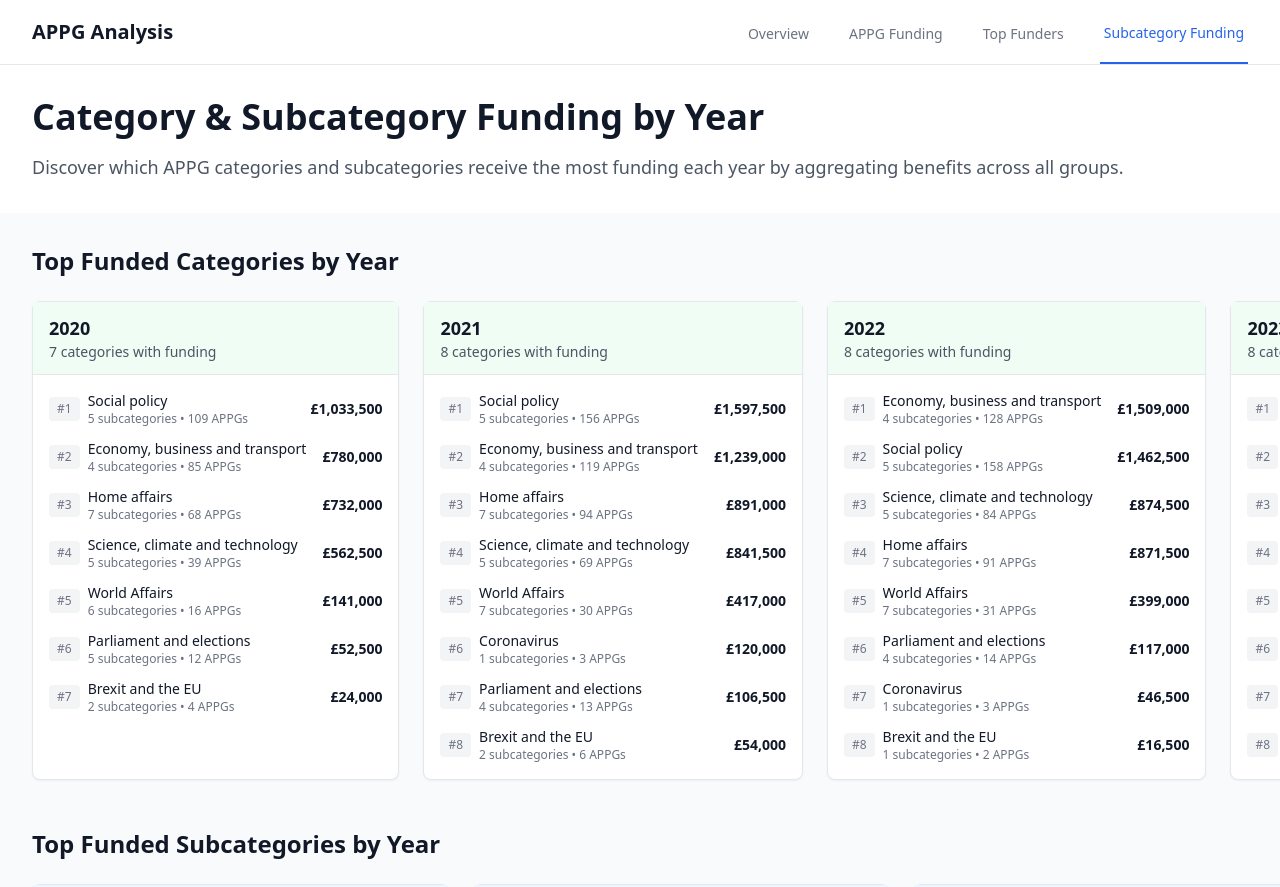
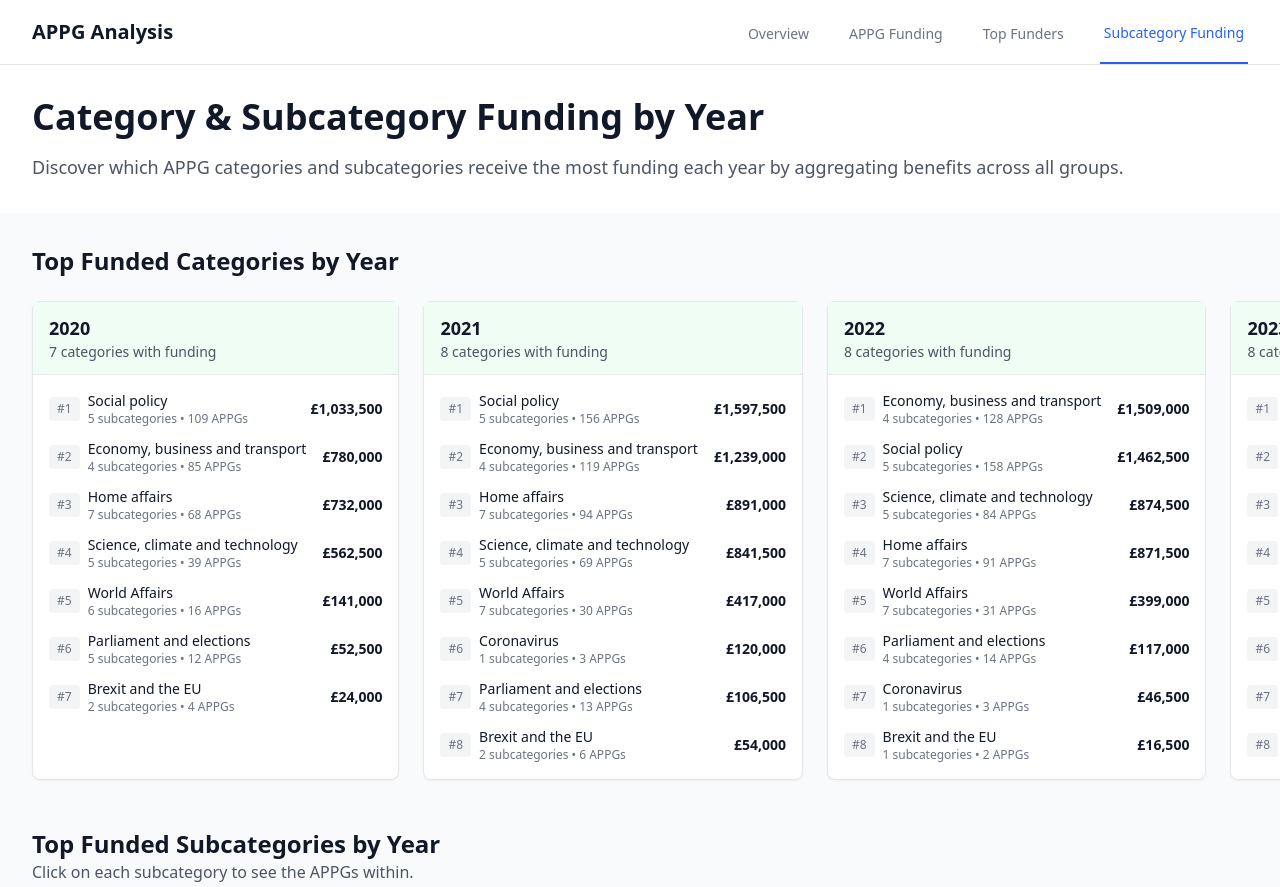
Before and after one commit to ben-lattimore/appg-report-actual, a Next.js app: page /subcategory-funding in a window 1280 px wide. Shown: the top 887 px of the page. Built offline with nearby package versions, Linux system fonts and the light colour scheme.

Commit message:
feat: add informational line

```diff
--- a/components/SubcategoryFundingColumns.tsx
+++ b/components/SubcategoryFundingColumns.tsx
@@ -207,8 +207,8 @@ interface SubcategoryFundingColumnsProps {
 export default function SubcategoryFundingColumns({ yearSummaries }: SubcategoryFundingColumnsProps) {
   return (
     <div className="mb-12">
-      <h2 className="text-2xl font-bold text-gray-900 mb-6">Top Funded Subcategories by Year</h2>
-
+      <h2 className="text-2xl font-bold text-gray-900">Top Funded Subcategories by Year</h2>
+      <p className="text-gray-600 mb-6">Click on each subcategory to see the APPGs within.</p>
       <div className="grid gap-6" style={{ gridTemplateColumns: `repeat(${yearSummaries.length}, 1fr)` }}>
         {yearSummaries.map(({ year, allSubcategories }) => (
           <SubcategoryColumn
```
